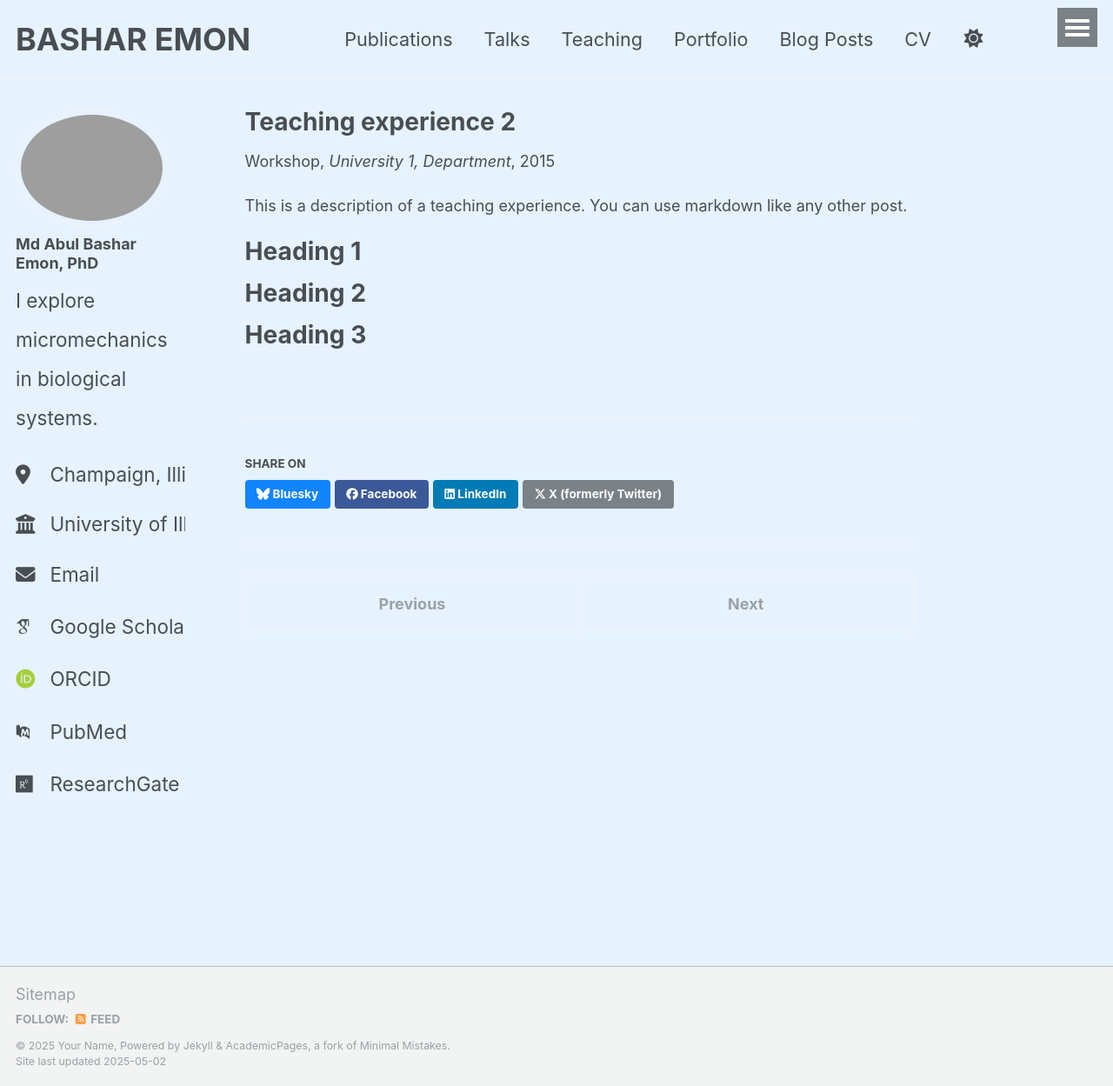
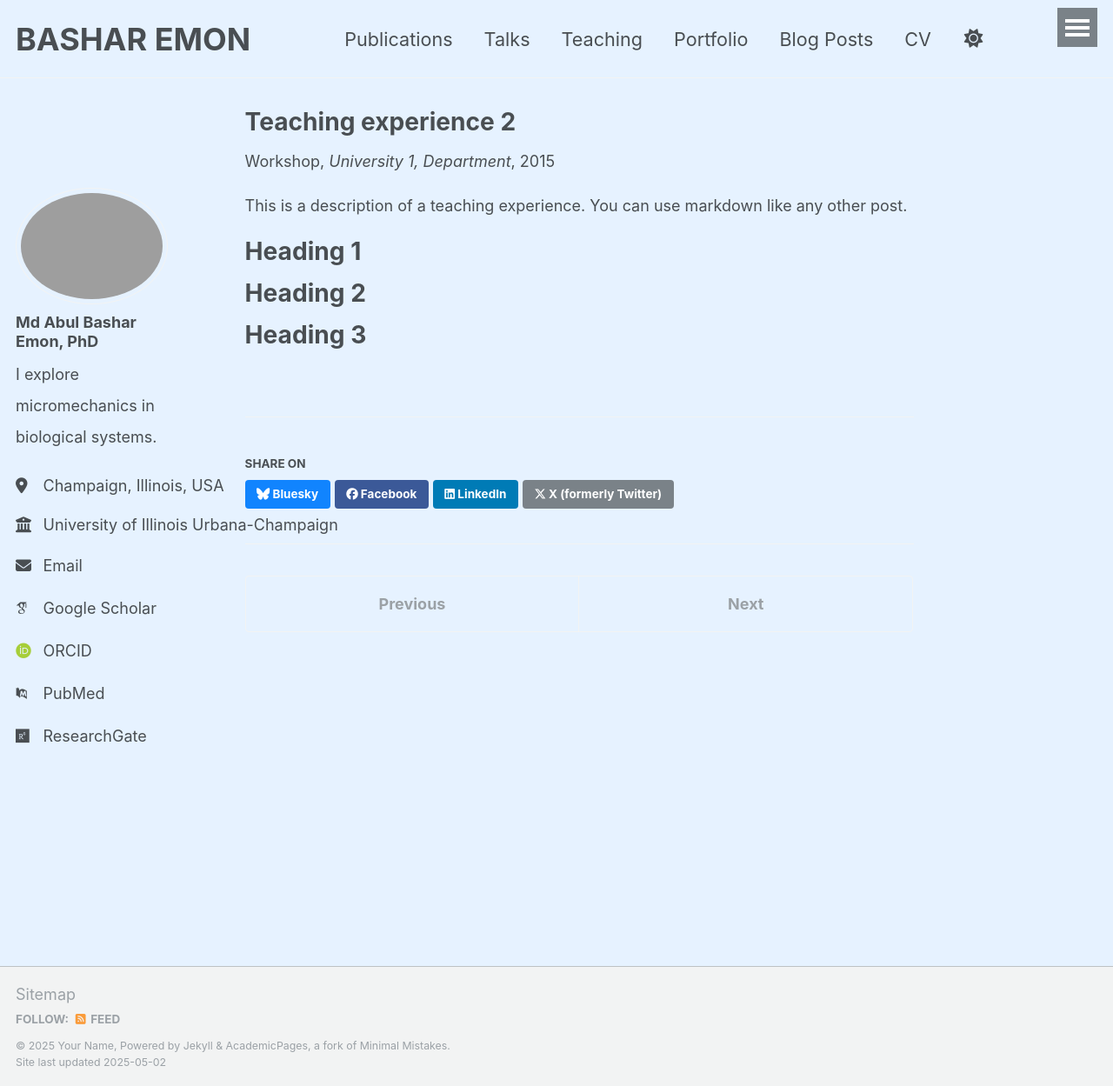
Before and after one commit to BasharEmon/BasharEmon.github.io, a Jekyll site: the page built from _teaching/2015-spring-teaching-2.md, in a window 1280 px wide and 1249 px high. Shown: the whole window at 87% size. Built offline with Jekyll 4.4.1, drawn with Linux system fonts in a browser that asks for light colours; some web fonts are replaced.

Commit message:
Update _sidebar.scss

```diff
--- a/_sass/layout/_sidebar.scss
+++ b/_sass/layout/_sidebar.scss
@@ -17,7 +17,7 @@
     margin-top: 1em;
   }
 
-  @media screen and (min-width: $sidebar-screen-min-width) {
+  @media screen and (min-width: fit-content) {
     height: 100vh;
     overflow-y: auto;               // Add scrollbar if the sidebar is too long
     position: fixed;
@@ -36,7 +36,7 @@
   }
 
   @include breakpoint($x-large) {
-    max-width: 520px;  //$sidebar-link-max-width;
+    max-width: $sidebar-link-max-width;
     padding-right: 0;
   }
 
@@ -46,12 +46,12 @@
   }
 
   h3, h4 {
-    font-size: $type-size-4;
+    font-size: $type-size-5;
   }
 
   p, li {
     font-family: $sans-serif;
-    font-size: $type-size-4;
+    font-size: $type-size-5;
     line-height: 2;
   }
 
```
